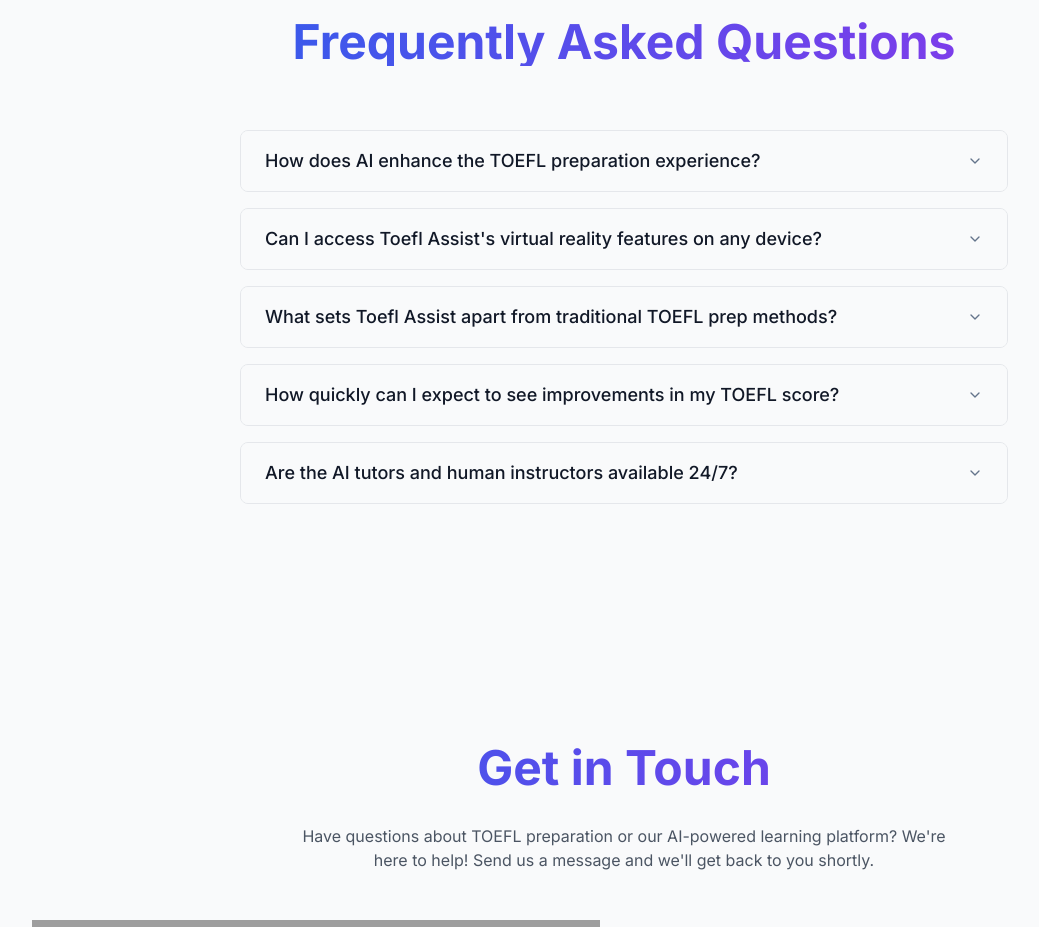
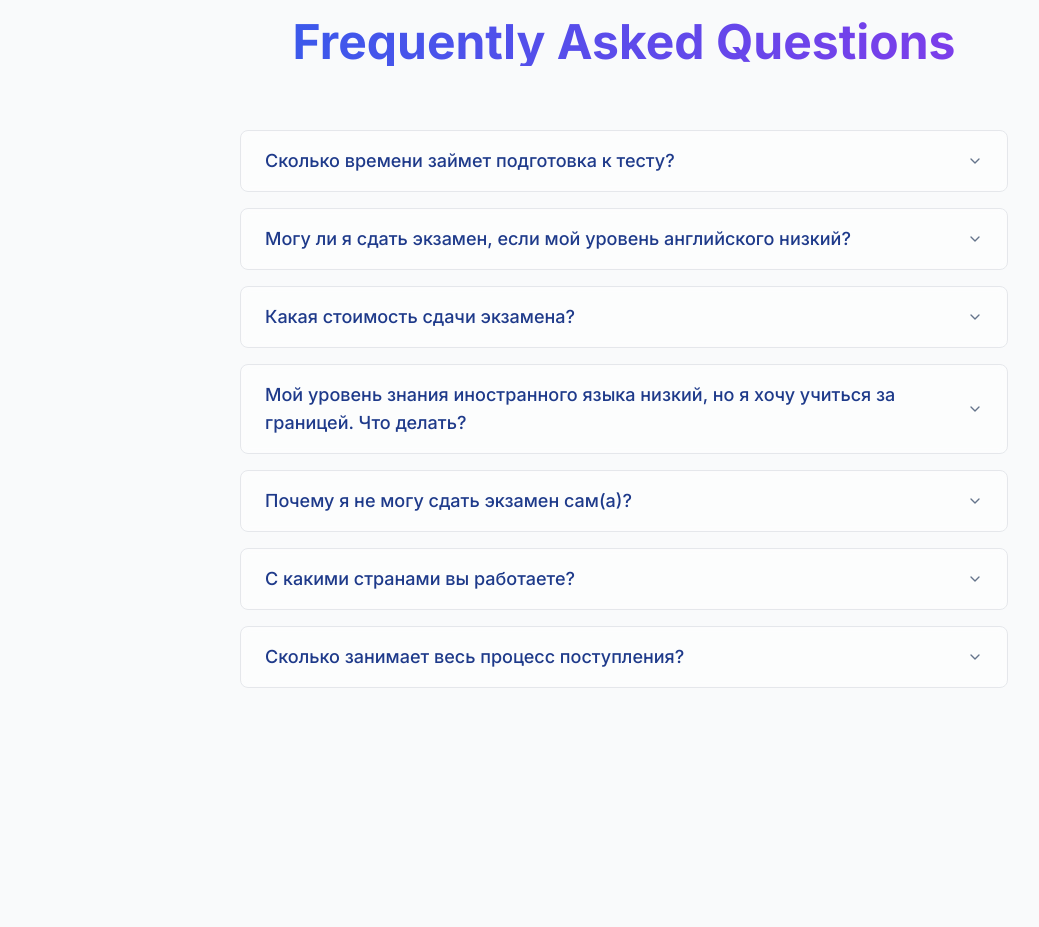
Before and after one commit to muhammadov-q/toeflassist, a Next.js app: page / in a window 1280 px wide. Shown: the part 3440-4367 px from the top of the page, without its empty margins (16-1055 px from the left). Built offline with nearby package versions, Linux system fonts and the light colour scheme; grey boxes are pictures that could not be loaded.

Commit message:
Finish faq 1.0

```diff
--- a/components/faq.tsx
+++ b/components/faq.tsx
@@ -7,26 +7,35 @@
 
 const faqs = [
   {
-    question: "How does AI enhance the TOEFL preparation experience?",
-    answer: "Our AI-powered system analyzes your performance in real-time, adapting your study plan and providing personalized recommendations. It simulates real TOEFL scenarios, offering a truly immersive learning experience."
+    question: "Сколько времени займет подготовка к тесту?",
+    answer: "Время подготовки зависит от ваших целей. Обычно от подачи документов до результата проходит две недели. Мы разрабатываем индивидуальный план подготовки, учитывающий ваш текущий уровень и желаемый результат."
   },
   {
-    question: "Can I access Toefl Assist's virtual reality features on any device?",
-    answer: "Yes, our VR features are compatible with most modern smartphones and tablets. For the best experience, we recommend using a VR headset, but it's not required to benefit from our advanced learning tools."
+    question: "Могу ли я сдать экзамен, если мой уровень английского низкий?",
+    answer: "Да, это возможно. Мы предоставляем интенсивную подготовку и индивидуальный подход к обучению. Наши преподаватели помогут вам улучшить навыки английского языка до необходимого уровня для успешной сдачи экзамена."
   },
   {
-    question: "What sets Toefl Assist apart from traditional TOEFL prep methods?",
-    answer: "Toefl Assist combines cutting-edge AI, VR technology, and adaptive learning algorithms to create a personalized, engaging, and highly effective study experience. Our approach is designed to be more efficient and tailored to individual learning styles compared to traditional methods."
+    question: "Какая стоимость сдачи экзамена?",
+    answer: "Стоимость зависит от типа экзамена и выбранного пакета подготовки. Мы предлагаем различные варианты, подходящие под разные бюджеты. Свяжитесь с нами для получения детальной информации о ценах и специальных предложениях."
   },
   {
-    question: "How quickly can I expect to see improvements in my TOEFL score?",
-    answer: "While individual results may vary, most students see significant improvement within 4-6 weeks of consistent study with Toefl Assist. Our AI-driven analytics provide detailed progress tracking, allowing you to see your improvements in real-time."
+    question: "Мой уровень знания иностранного языка низкий, но я хочу учиться за границей. Что делать?",
+    answer: "Не переживайте! Мы разработаем специальную программу подготовки, которая поможет вам достичь необходимого уровня. Наш опыт показывает, что при правильном подходе и усердной работе можно значительно улучшить знание языка за короткий срок."
   },
   {
-    question: "Are the AI tutors and human instructors available 24/7?",
-    answer: "Our AI tutors are available 24/7 for instant support and practice. Human instructors are available for scheduled one-on-one sessions, with flexible timing options to accommodate different time zones and schedules."
+    question: "Почему я не могу сдать экзамен сам(а)?",
+    answer: "Технически вы можете сдать экзамен самостоятельно, но наша поддержка значительно повышает шансы на успех. Мы предоставляем структурированную подготовку, практические материалы и советы по стратегии сдачи экзамена, основанные на многолетнем опыте."
+  },
+  {
+    question: "С какими странами вы работаете?",
+    answer: "Мы работаем со многими странами, включая США, Великобританию, Канаду, Австралию, Нидерланды и другие европейские страны. Наши специалисты помогут вам выбрать наиболее подходящее направление для обучения."
+  },
+  {
+    question: "Сколько занимает весь процесс поступления?",
+    answer: "Процесс поступления обычно занимает от 2 до 6 месяцев, в зависимости от выбранной страны и учебного заведения. Мы помогаем оптимизировать этот процесс и предоставляем поддержку на каждом этапе, от подготовки к экзамену до получения визы."
   }
 ]
+
 
 export default function FAQ() {
   return (
@@ -39,12 +48,12 @@
           <AccordionItem
             key={index}
             value={`item-${index}`}
-            className="border border-gray-200 dark:border-gray-600 rounded-lg overflow-hidden"
+            className="border border-gray-200 dark:border-gray-700 rounded-lg overflow-hidden bg-white/50 dark:bg-gray-900/50 backdrop-blur-sm"
           >
-            <AccordionTrigger className="text-lg font-medium text-gray-900 dark:text-white hover:no-underline bg-gray-50 dark:bg-gray-700 px-6 py-4 hover:bg-gray-100 dark:hover:bg-gray-600 transition-colors">
+            <AccordionTrigger className="text-lg font-medium text-[#1e3a8a] dark:text-blue-400 hover:no-underline px-6 py-4 hover:bg-gray-50 dark:hover:bg-gray-800/50 transition-colors">
               {faq.question}
             </AccordionTrigger>
-            <AccordionContent className="text-base text-gray-700 dark:text-gray-200 bg-white dark:bg-gray-800 px-6 py-4">
+            <AccordionContent className="text-base text-gray-700 dark:text-gray-300 bg-white/30 dark:bg-gray-800/30 px-6 py-4">
               {faq.answer}
             </AccordionContent>
           </AccordionItem>
```
